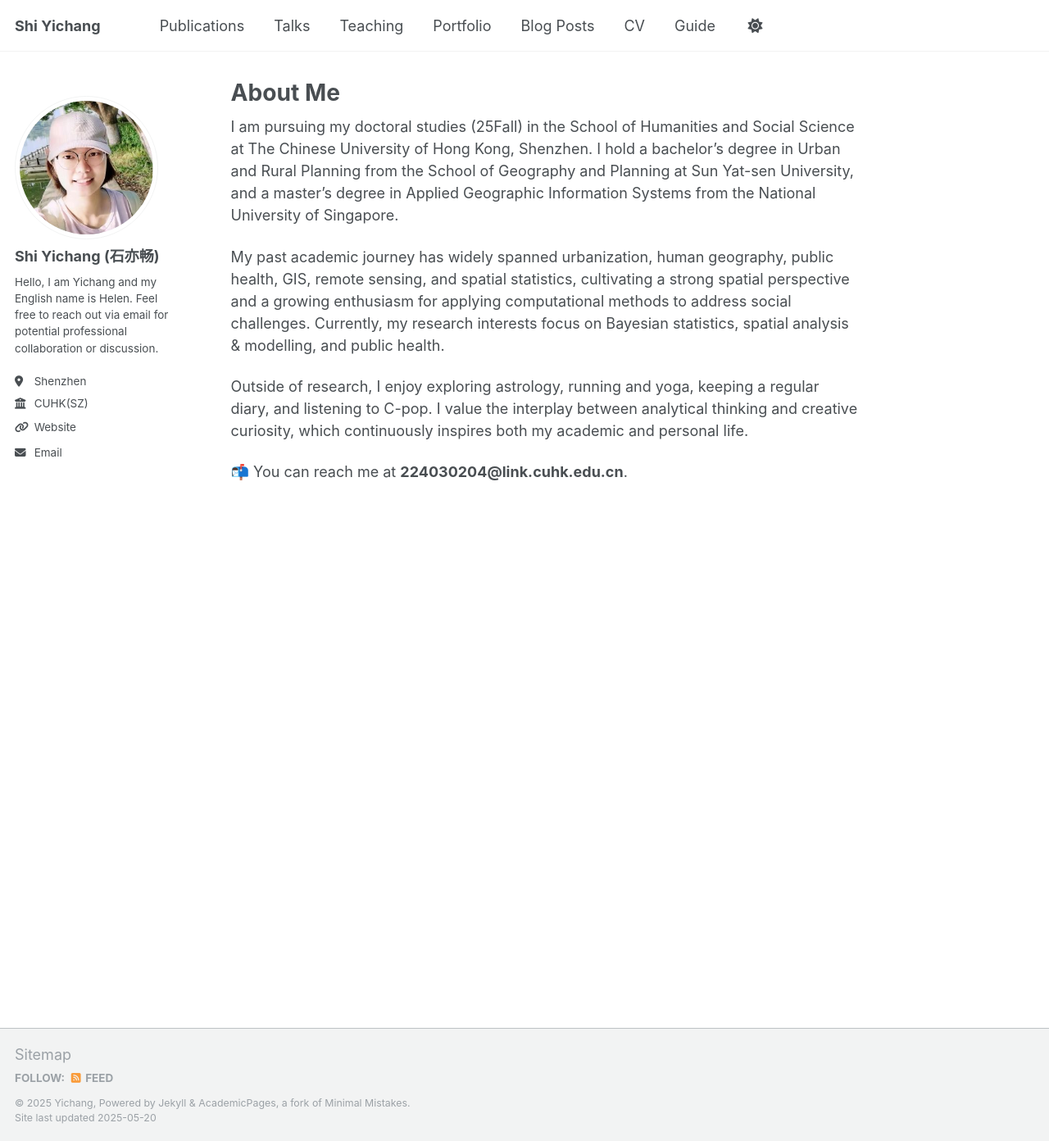
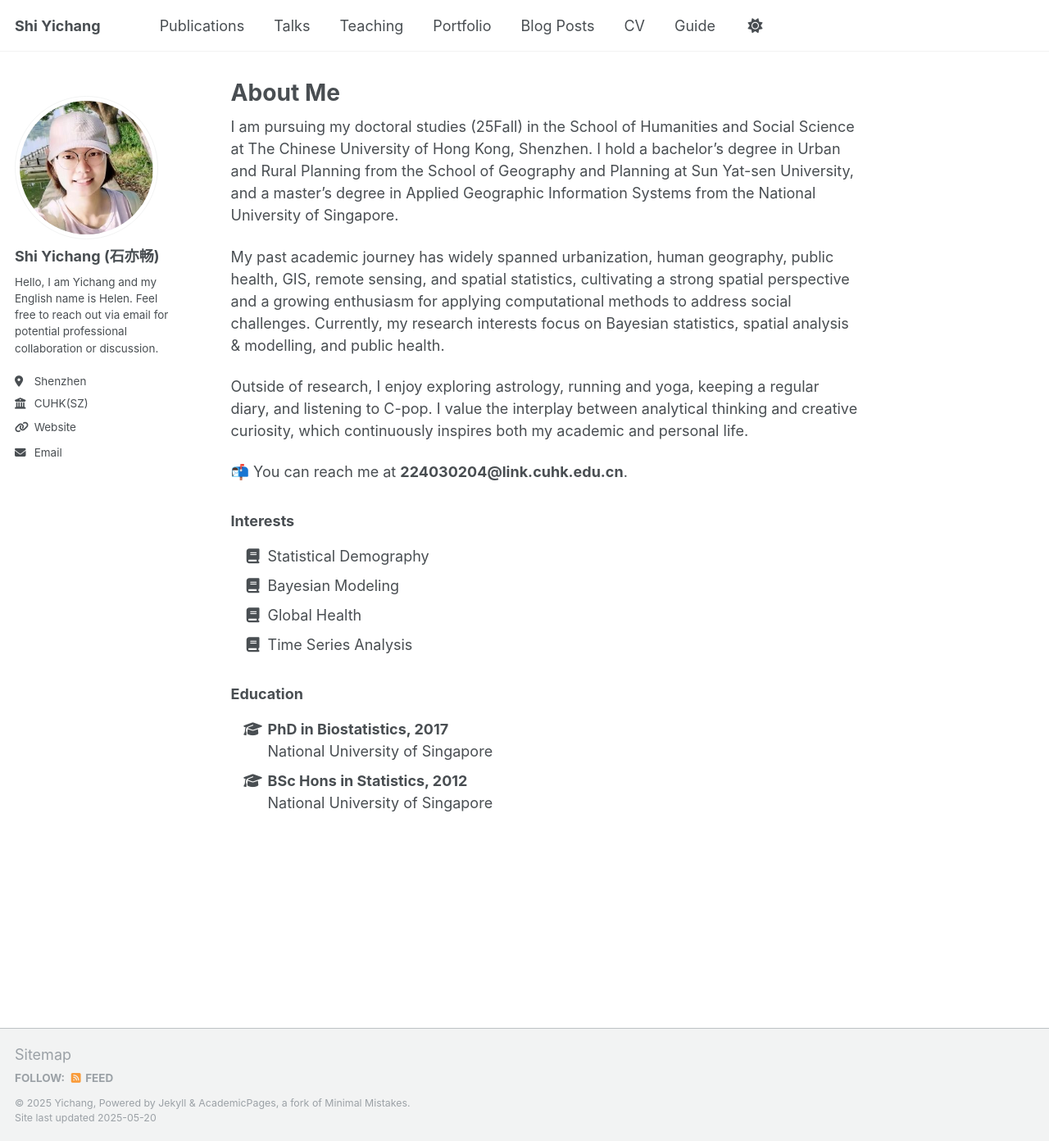
Before and after one commit to Helensyc/helensyc.github.io, a Jekyll site: the page built from _pages/about.md, in a window 1280 px wide and 1392 px high. Shown: the whole window at 82% size. Built offline with Jekyll 4.4.1, drawn with Linux system fonts in a browser that asks for light colours.

Commit message:
about.md

```diff
--- a/_pages/about.md
+++ b/_pages/about.md
@@ -14,3 +14,33 @@ My past academic journey has widely spanned urbanization, human geography, publi
 Outside of research, I enjoy exploring astrology, running and yoga, keeping a regular diary, and listening to C-pop. I value the interplay between analytical thinking and creative curiosity, which continuously inspires both my academic and personal life.
 
 📬 You can reach me at **224030204@link.cuhk.edu.cn**.
+
+<div class="row">
+
+  <div class="col-md-6">
+    <h3>Interests</h3>
+    <ul class="fa-ul">
+      <li><i class="fa-li fa fa-book"></i> Statistical Demography</li>
+      <li><i class="fa-li fa fa-book"></i> Bayesian Modeling</li>
+      <li><i class="fa-li fa fa-book"></i> Global Health</li>
+      <li><i class="fa-li fa fa-book"></i> Time Series Analysis</li>
+    </ul>
+  </div>
+
+  <div class="col-md-6">
+    <h3>Education</h3>
+    <ul class="fa-ul">
+      <li>
+        <i class="fa-li fa fa-graduation-cap"></i>
+        <strong>PhD in Biostatistics, 2017</strong><br />
+        National University of Singapore
+      </li>
+      <li>
+        <i class="fa-li fa fa-graduation-cap"></i>
+        <strong>BSc Hons in Statistics, 2012</strong><br />
+        National University of Singapore
+      </li>
+    </ul>
+  </div>
+
+</div>
```
